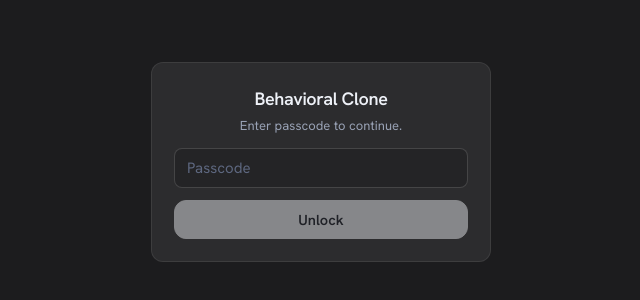
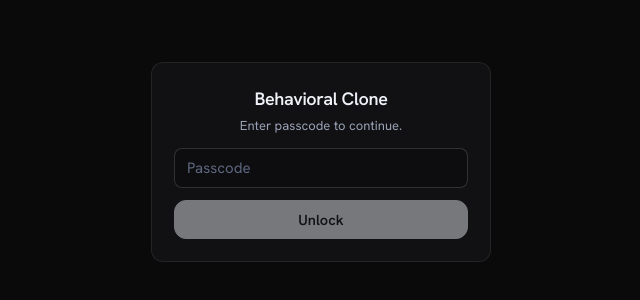
Before and after one commit to AngelGalindo7/BehavioralInterviewClone, a React (Vite) app in the folder frontend/: page / in a window 1280 px wide. Shown: the part 238-538 px from the top of the page, without its empty margins (319-959 px from the left). Built offline with nearby package versions, Linux system fonts and the light colour scheme; no server answers.

Commit message:
fix(frontend ui): style change

```diff
--- a/frontend/src/index.css
+++ b/frontend/src/index.css
@@ -1,15 +1,15 @@
 :root {
   /* Midnight palette */
-  --bg: #1c1c1e;
-  --bg-2: #242426;
-  --surface: #2c2c2e;
-  --tile-top: #323236;
-  --tile-bot: #1c1c1e;
+  --bg: #0a0a0b;
+  --bg-2: #0d0d0f;
+  --surface: #111114;
+  --tile-top: #141417;
+  --tile-bot: #0a0a0b;
   --line: rgba(255, 255, 255, 0.08);
   /* legacy aliases */
   --border: rgba(255, 255, 255, 0.08);
   --border-strong: rgba(255, 255, 255, 0.15);
-  --surface-2: #3a3a3c;
+  --surface-2: #16161a;
   /* text */
   --text: #EEF1F7;
   --text-2: #99A2B5;
```
